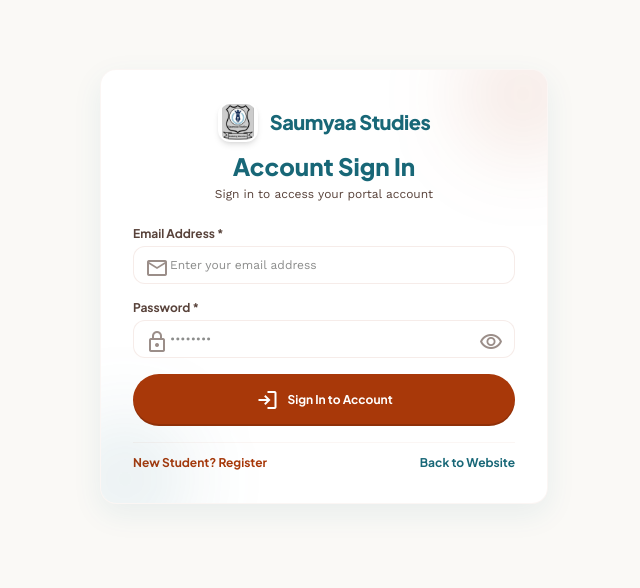
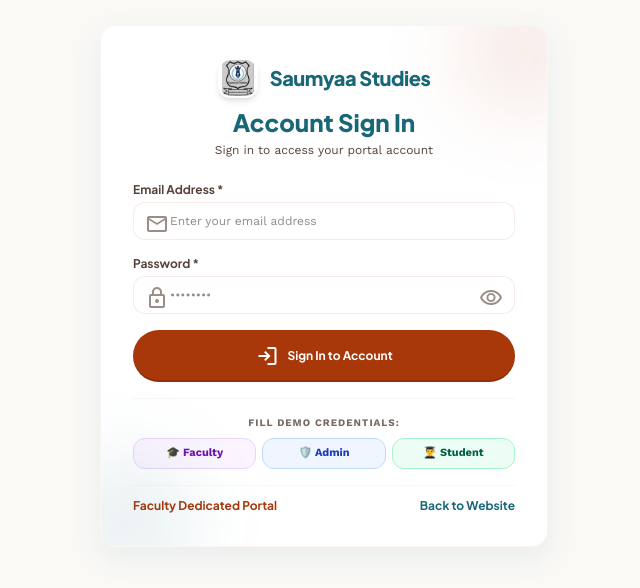
Before and after one commit to anujdhiman18/Samuyaaa, a React (Vite) app: page /login in a window 1280 px wide. Shown: the part 114-702 px from the top of the page, without its empty margins (316-956 px from the left). Built offline with nearby package versions, Linux system fonts and the light colour scheme; no server answers.

Commit message:
feat: add quick demo credentials fill buttons on Faculty and General login pages

```diff
--- a/src/pages/auth/FacultyLogin.jsx
+++ b/src/pages/auth/FacultyLogin.jsx
@@ -103,16 +103,31 @@
           </button>
         </form>
 
-        {/* Demo Fast Login Shortcut */}
+        {/* Demo Fast Fill & Login Shortcuts */}
         <div className="pt-4 border-t border-outline-variant/15 text-center space-y-3">
-          <button
-            onClick={handleDemoLogin}
-            type="button"
-            className="w-full py-2.5 rounded-full border border-primary/30 bg-primary/10 text-primary font-headings font-bold text-xs hover:bg-primary/20 transition-colors flex items-center justify-center gap-2 cursor-pointer"
-          >
-            <span className="material-symbols-outlined text-[18px]">verified_user</span>
-            Quick Demo Login (Faculty Account)
-          </button>
+          <div className="grid grid-cols-2 gap-2">
+            <button
+              onClick={() => {
+                setEmail('jitender.sharma@saumyaa.edu.in');
+                setPassword('faculty123');
+                addToast('Filled Faculty Demo Credentials!', 'info');
+              }}
+              type="button"
+              className="py-2.5 px-3 rounded-full border border-primary/30 bg-primary/10 text-primary font-headings font-bold text-xs hover:bg-primary/20 transition-colors flex items-center justify-center gap-1.5 cursor-pointer"
+            >
+              <span className="material-symbols-outlined text-[16px]">edit_note</span>
+              Fill Demo Info
+            </button>
+
+            <button
+              onClick={handleDemoLogin}
+              type="button"
+              className="py-2.5 px-3 rounded-full bg-secondary text-white font-headings font-bold text-xs hover:bg-secondary/90 transition-colors flex items-center justify-center gap-1.5 cursor-pointer shadow-sm"
+            >
+              <span className="material-symbols-outlined text-[16px]">bolt</span>
+              Auto Sign In
+            </button>
+          </div>
 
           <div className="flex justify-between text-xs font-bold text-on-surface-variant pt-2">
             <Link to="/login" className="hover:text-primary">Admin / General Login</Link>
--- a/src/pages/auth/LoginPage.jsx
+++ b/src/pages/auth/LoginPage.jsx
@@ -116,16 +116,60 @@
           <button
             type="submit"
             disabled={loading}
-            className="w-full mt-2 bg-primary hover:bg-primary-container text-white font-headings font-bold py-3.5 rounded-full text-xs transition-all shadow-premium hover:shadow-glow-primary active:scale-95 shadow-tactile-btn flex items-center justify-center gap-2 disabled:opacity-70"
+            className="w-full mt-2 bg-primary hover:bg-primary-container text-white font-headings font-bold py-3.5 rounded-full text-xs transition-all shadow-premium hover:shadow-glow-primary active:scale-95 shadow-tactile-btn flex items-center justify-center gap-2 disabled:opacity-70 cursor-pointer"
           >
             <span className="material-symbols-outlined text-[18px]">login</span>
             {loading ? 'Authenticating...' : 'Sign In to Account'}
           </button>
         </form>
 
+        {/* Demo Credentials Quick-Fill Selector */}
+        <div className="mt-4 pt-4 border-t border-outline-variant/15 space-y-2">
+          <span className="text-[10px] font-bold uppercase tracking-widest text-on-surface-variant/80 block text-center">
+            Fill Demo Credentials:
+          </span>
+          <div className="grid grid-cols-3 gap-1.5 text-[11px]">
+            <button
+              type="button"
+              onClick={() => {
+                setEmail('jitender.sharma@saumyaa.edu.in');
+                setPassword('faculty123');
+                addToast('Filled Faculty Demo Credentials!', 'info');
+              }}
+              className="py-1.5 px-2 rounded-xl bg-purple-50 text-purple-800 border border-purple-200 font-bold text-center hover:bg-purple-100 transition-colors cursor-pointer"
+            >
+              🎓 Faculty
+            </button>
+
+            <button
+              type="button"
+              onClick={() => {
+                setEmail('admin@saumyaa.com');
+                setPassword('admin123');
+                addToast('Filled Admin Demo Credentials!', 'info');
+              }}
+              className="py-1.5 px-2 rounded-xl bg-blue-50 text-blue-800 border border-blue-200 font-bold text-center hover:bg-blue-100 transition-colors cursor-pointer"
+            >
+              🛡️ Admin
+            </button>
+
+            <button
+              type="button"
+              onClick={() => {
+                setEmail('rahul.gupta@student.saumyaa.com');
+                setPassword('student123');
+                addToast('Filled Student Demo Credentials!', 'info');
+              }}
+              className="py-1.5 px-2 rounded-xl bg-emerald-50 text-emerald-800 border border-emerald-200 font-bold text-center hover:bg-emerald-100 transition-colors cursor-pointer"
+            >
+              👨‍🎓 Student
+            </button>
+          </div>
+        </div>
+
         <div className="mt-4 pt-3 border-t border-outline-variant/15 flex items-center justify-between text-xs">
-          <Link to="/signup" className="text-primary font-headings font-bold hover:underline">
-            New Student? Register
+          <Link to="/faculty/login" className="text-primary font-headings font-bold hover:underline">
+            Faculty Dedicated Portal
           </Link>
           <Link to="/" className="text-secondary font-headings font-bold hover:underline">
             Back to Website
```
